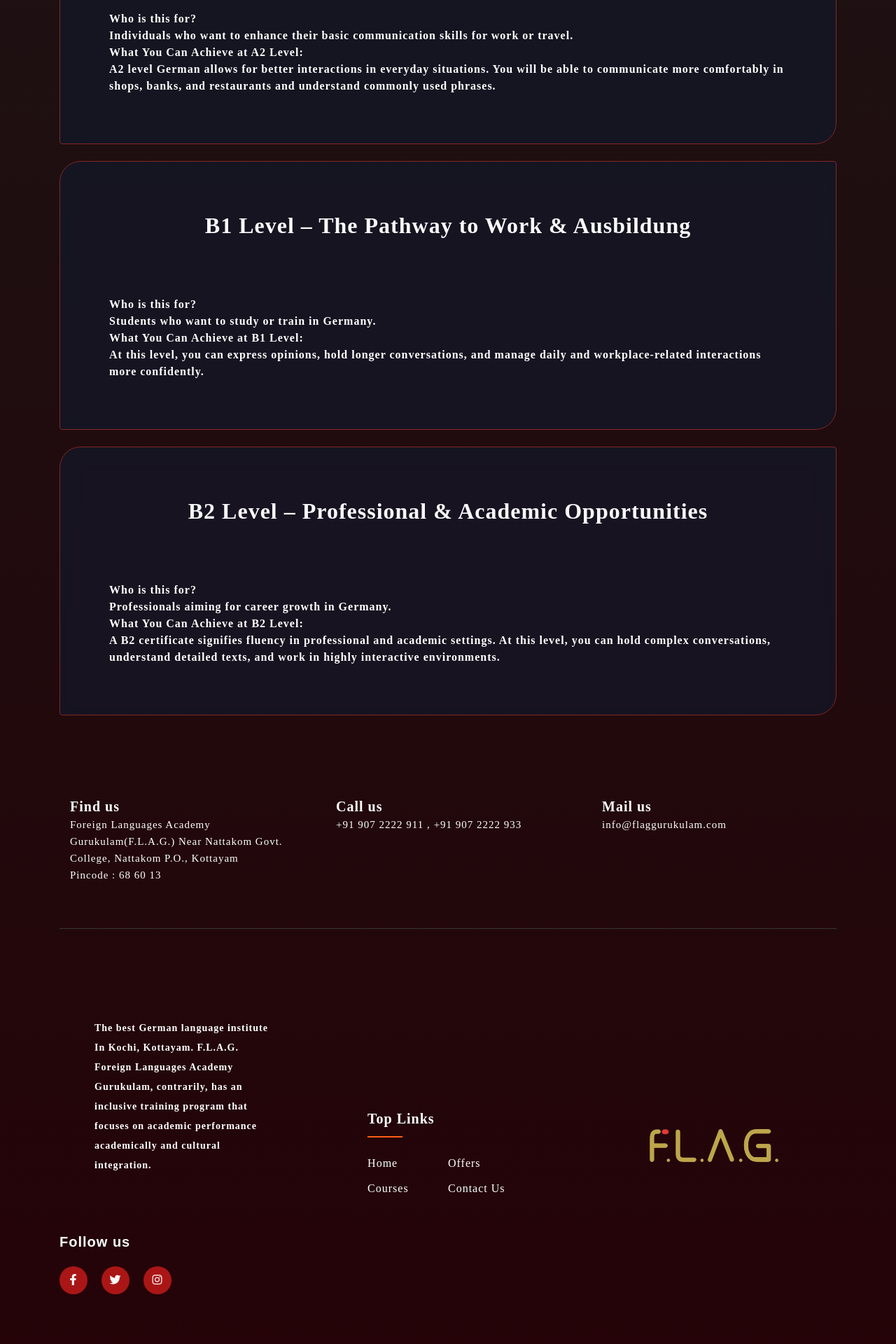
After one commit to lifeplannerdev/flag, a Django app: page /levels/ in a window 1280 px wide. The commit adds this page. Shown: the part 1160-3080 px from the top of the page at 70% size. Run offline with Django 5.2, Linux system fonts and the light colour scheme; some libraries are stand-ins or nearby versions; some web fonts are replaced.

Commit message:
30 jan commit

```diff
--- a/flagapp/urls.py
+++ b/flagapp/urls.py
@@ -7,6 +7,7 @@ urlpatterns = [
    path('demo/',views.demo,name='demo'),
    path('about/',views.about,name='about'),
    path('registeration/',views.registeration,name='registeration'),
+   path('levels/',views.levels,name='levels'),
 
 
 ]
--- a/flagapp/views.py
+++ b/flagapp/views.py
@@ -19,3 +19,6 @@ def about(request):
 
 def registeration(request):
     return render (request,"registration.html")
+
+def levels(request):
+    return render (request,"levels.html")
--- /dev/null
+++ b/templates/levels.html
@@ -0,0 +1,495 @@
+<!DOCTYPE html>
+<html lang="en">
+<head>
+  <meta charset="UTF-8">
+  <meta name="viewport" content="width=device-width, initial-scale=1.0">
+  <title>Learn German - Career & Ausbildung Opportunities</title>
+  <link rel="stylesheet" href="https://stackpath.bootstrapcdn.com/bootstrap/4.5.2/css/bootstrap.min.css">
+  <link rel="stylesheet" href="https://cdnjs.cloudflare.com/ajax/libs/font-awesome/6.0.0-beta3/css/all.min.css">
+  <style>
+    @font-face {
+      font-family: myfont;
+      src: url(/static/02_APompadourTextSample.ttf);
+    }
+
+    body {
+      background: linear-gradient(360deg, rgb(37, 2, 7) 0%, rgba(10, 3, 3, 0.93) 85%, rgb(141, 21, 21) 100%);
+      color: white;
+      font-family: myfont;
+      letter-spacing: 1px;
+    }
+
+    .navbar {
+      background: transparent;
+      padding: 0.5rem;
+      display: flex;
+      justify-content: space-between;
+      align-items: center;
+      position: fixed;
+      top: 0;
+      width: 100%;
+      z-index: 999;
+      transition: background 0.3s ease, backdrop-filter 0.3s ease;
+    }
+
+    .navbar .nav-link {
+      color: #ffffff;
+      font-weight: 500;
+      margin: 10px;
+    }
+
+    .navbar .nav-link:hover {
+      color: #ff4757;
+    }
+
+    .navbar-toggler {
+      border-color: rgba(255, 255, 255, 0.1);
+    }
+
+    .navbar-brand {
+      font-weight: 500;
+      color: #ffffff;
+    }
+
+    .icon-menu {
+      --gap: 5px;
+      --height-bar: 2.5px;
+      --pos-y-bar-one: 0;
+      --pos-y-bar-three: 0;
+      --scale-bar: 1;
+      --rotate-bar-one: 0;
+      --rotate-bar-three: 0;
+      width: 25px;
+      display: flex;
+      flex-direction: column;
+      gap: var(--gap);
+      cursor: pointer;
+      position: relative;
+      margin-top: 5px;
+      margin-right: 10px;
+      display: none;
+    }
+
+    @media (max-width: 767px) {
+      .icon-menu {
+        display: flex;
+      }
+    }
+
+    .bar {
+      position: relative;
+      height: 3.2px;
+      width: 100%;
+      border-radius: .5rem;
+      background-color: #d6d6d6;
+    }
+
+    .card {
+        backdrop-filter: blur(16px) saturate(180%);
+    -webkit-backdrop-filter: blur(16px) saturate(180%);
+    background-color: rgba(17, 25, 40, 0.75);
+      border: 1px solid rgb(131, 39, 39);
+      border-top-left-radius: 30px;
+      border-bottom-right-radius: 30px;
+      height: 100%;
+    }
+
+    .card-title {
+      color: #f8f9fa;
+    }
+
+    h1 {
+      margin-top: 6rem;
+      font-weight: bold;
+      font-size: 2.5rem;
+      text-align: center;
+    }
+
+    h2 {
+      margin-top: 2rem;
+      font-weight: bold;
+      font-size: 2rem;
+      text-align: center;
+      padding:20px;
+    }
+
+    p {
+      font-weight: bold;
+
+      padding: 50px;
+    }
+
+
+  </style>
+</head>
+<body>
+  <!-- Navbar -->
+  <nav class="navbar navbar-expand-lg navbar-dark">
+    <img src="/static/flagbrand.png" style="height:25px;width:120px;margin-top: 7px;">
+    <input hidden class="check-icon" id="check-icon" name="check-icon" type="checkbox">
+    <label class="icon-menu" for="check-icon" data-toggle="collapse" data-target="#navbarNav">
+      <div class="bar bar--1"></div>
+      <div class="bar bar--2"></div>
+      <div class="bar bar--3"></div>
+    </label>
+
+    <div class="collapse navbar-collapse" id="navbarNav">
+      <ul class="navbar-nav ml-auto">
+        <li class="nav-item ml-4"><a class="nav-link" href="">Home</a></li>
+        <li class="nav-item ml-4"><a class="nav-link" href="">Courses</a></li>
+        <li class="nav-item ml-4"><a class="nav-link" href="">Contact Us</a></li>
+        <li class="nav-item ml-4"><a class="nav-link" href="">Register</a></li>
+      </ul>
+    </div>
+  </nav>
+
+  <!-- Main Content -->
+  <h2 style="margin-top: 100px;">Learn German : Open Doors to Career & Ausbildung Opportunities</h2>
+  <p>
+    Germany is known for its strong economy, world-class education, and structured vocational training system (Ausbildung). Whether you are looking to study, work, or train in Germany, mastering the language can significantly enhance your opportunities.
+    Our German language courses are designed to help students, professionals, and job seekers gain the necessary language skills to succeed in various fields. From beginners at A1 level to advanced learners at B2 level, each stage of German proficiency opens up new career pathways and training possibilities.
+  </p>
+
+  <h2>German Language Levels & Their Career Scope</h2>
+  <br>
+  <br>
+
+
+  <!-- A1 Level -->
+  <div class="container">
+    <div class="card mb-4">
+      <div class="card-body">
+        <h2 class="card-title">A1 Level – The Foundation of Communication</h2>
+        <p class="card-text">
+          <strong>Who is this for?</strong><br>
+          Absolute beginners who want to start learning German for travel, work, or future studies.<br>
+          <strong>What You Can Achieve at A1 Level:</strong><br>
+          At this stage, you will be able to introduce yourself, ask and answer simple questions, and understand basic expressions used in everyday conversations. While A1 does not qualify you for highly skilled jobs, it is a starting point for various opportunities.
+        </p>
+      </div>
+    </div>
+
+    <!-- A2 Level -->
+    <div class="card mb-4">
+      <div class="card-body">
+        <h2 class="card-title">A2 Level – Stepping into Structured Conversations</h2>
+        <p class="card-text">
+          <strong>Who is this for?</strong><br>
+          Individuals who want to enhance their basic communication skills for work or travel.<br>
+          <strong>What You Can Achieve at A2 Level:</strong><br>
+          A2 level German allows for better interactions in everyday situations. You will be able to communicate more comfortably in shops, banks, and restaurants and understand commonly used phrases.
+        </p>
+      </div>
+    </div>
+
+    <!-- B1 Level -->
+    <div class="card mb-4">
+      <div class="card-body">
+        <h2 class="card-title">B1 Level – The Pathway to Work & Ausbildung</h2>
+        <p class="card-text">
+          <strong>Who is this for?</strong><br>
+          Students who want to study or train in Germany.<br>
+          <strong>What You Can Achieve at B1 Level:</strong><br>
+          At this level, you can express opinions, hold longer conversations, and manage daily and workplace-related interactions more confidently.
+        </p>
+      </div>
+    </div>
+
+    <!-- B2 Level -->
+    <div class="card mb-4">
+      <div class="card-body">
+        <h2 class="card-title">B2 Level – Professional & Academic Opportunities</h2>
+        <p class="card-text">
+          <strong>Who is this for?</strong><br>
+          Professionals aiming for career growth in Germany.<br>
+          <strong>What You Can Achieve at B2 Level:</strong><br>
+          A B2 certificate signifies fluency in professional and academic settings. At this level, you can hold complex conversations, understand detailed texts, and work in highly interactive environments.
+        </p>
+      </div>
+    </div>
+  </div>
+  <footer class="footer-section">
+    <div class="container">
+        <div class="footer-cta pt-5 pb-5">
+            <div class="row">
+                <div class="col-xl-4 col-md-4 mb-3">
+                    <div class="single-cta">
+
+                        <div class="cta-text" style="margin-top: 20px;">
+
+                            <h4>Find us</h4>
+                            <span>Foreign Languages Academy Gurukulam(F.L.A.G.)
+                              Near Nattakom Govt. College,
+                              Nattakom P.O.,
+                              Kottayam<br>Pincode : 68 60 13</span>
+                                                        </div>
+                    </div>
+                </div>
+
+                <div class="col-xl-4 col-md-4 mb-3">
+                    <div class="single-cta">
+
+                        <div class="cta-text" style="margin-top: 20px;">
+                            <h4>Call us</h4>
+                            <span>+91 907 2222 911 ,</span>
+                            <span>+91 907 2222 933</span>
+                        </div>
+                    </div>
+                </div>
+                <div class="col-xl-4 col-md-4 mb-30">
+                    <div class="single-cta">
+
+                        <div class="cta-text" style="margin-top: 20px;">
+                            <h4>Mail us</h4>
+                            <span>info@flaggurukulam.com</span>
+                        </div>
+                    </div>
+                </div>
+            </div>
+        </div>
+        <div class="footer-content pt-5 pb-5">
+            <div class="row">
+                <div class="col-xl-4 col-lg-4 mb-50">
+                    <div class="footer-widget">
+
+                        <div class="footer-text" style="margin-top: 30px;">
+                            <p>The best German language institute In Kochi, Kottayam. F.L.A.G. Foreign Languages Academy Gurukulam, contrarily, has an inclusive training program that focuses on academic performance academically and cultural integration.</p>
+                        </div>
+                        <div class="footer-social-icon mb-4" style="margin-top: 30px;">
+                            <span>Follow us</span>
+                            <a href="https://www.facebook.com/lifeplannerstudies"><i class="fab fa-facebook-f text-light" style="background: rgb(170, 22, 22);"></i></a>
+                            <a href="https://x.com/i/flow/login?redirect_after_login=%2Flifeplannerktm"><i class="fab fa-twitter text-light" style="background: rgb(170, 22, 22);"></i></a>
+                            <a href="https://www.instagram.com/lifeplannerstudies/?hl=en"><i class="fab fa-instagram text-light" style="background: rgb(170, 22, 22);"></i></a>
+                        </div>
+                    </div>
+                </div>
+                <div class="col-xl-4 col-lg-4 col-md-6 mb-30" style="display:flex;justify-content: center;align-items: center;margin-top: 30px;">
+                    <div class="footer-widget" >
+                        <div class="footer-widget-heading" style="margin-top: 30px;">
+                            <h4>Top Links</h4>
+                        </div>
+                        <ul>
+                            <li><a href="">Home</a></li>
+                            <li><a href="">Offers</a></li>
+                            <li><a href="">Courses</a></li>
+                            <li><a href="">Contact Us</a></li>
+
+                        </ul>
+                    </div>
+                </div>
+                <div class="col-xl-4 col-lg-4 col-md-6 mb-50" style="display:flex;justify-content: center;align-items: center;">
+                    <img src="/static/flagbrand.png" style="width:280px;margin-top: 30px;">
+                </div>
+            </div>
+        </div>
+        <div class="copyright-area">
+            <div class="container">
+                <div class="row"  style="display:flex;justify-content: center;align-items: center;">
+                    <div class="col-xl-6 col-lg-6 text-center ">
+                        <div class="copyright-text" >
+                            <p>Copyright &copy; 2025, All Right Reserved flaggurukulam.com</p>
+                        </div>
+                    </div>
+
+                </div>
+            </div>
+        </div>
+    </div>
+
+</footer>
+<style>
+    ul {
+    margin: 0px;
+    padding: 0px;
+
+}
+.footer-section {
+background: transparent;
+  position: relative;
+  margin-top: 50px;
+
+}
+.footer-cta {
+  border-bottom: 1px solid #373636;
+}
+.single-cta i {
+  color: white;
+  font-size: 30px;
+  float: left;
+  margin-top: 8px;
+}
+.cta-text {
+  padding-left: 15px;
+  display: inline-block;
+}
+.cta-text h4 {
+  color: #ffffff;
+  font-size: 20px;
+  font-weight: 600;
+  margin-bottom: 2px;
+}
+.cta-text span {
+  color: #ffffff;
+  font-size: 15px;
+}
+.footer-content {
+  position: relative;
+  z-index: 2;
+}
+.footer-pattern img {
+  position: absolute;
+  top: 0;
+  left: 0;
+  height: 330px;
+  background-size: cover;
+  background-position: 100% 100%;
+}
+.footer-logo {
+  margin-bottom: 30px;
+}
+.footer-logo img {
+    max-width: 200px;
+}
+.footer-text p {
+  margin-bottom: 14px;
+  font-size: 14px;
+      color: white;
+  line-height: 28px;
+}
+.footer-social-icon span {
+  color: #ffffff;
+  display: block;
+  font-size: 20px;
+  font-weight: 700;
+  font-family: 'Poppins', sans-serif;
+  margin-bottom: 20px;
+}
+.footer-social-icon a {
+  color: #fff;
+  font-size: 16px;
+  margin-right: 15px;
+}
+.footer-social-icon i {
+  height: 40px;
+  width: 40px;
+  text-align: center;
+  line-height: 38px;
+  border-radius: 50%;
+}
+.facebook-bg{
+  background: #3B5998;
+}
+.twitter-bg{
+  background: #55ACEE;
+}
+.google-bg{
+  background: #DD4B39;
+}
+.footer-widget-heading h4 {
+  color: #fff;
+  font-size: 20px;
+  font-weight: 600;
+  margin-bottom: 40px;
+  position: relative;
+}
+.footer-widget-heading h4::before {
+  content: "";
+  position: absolute;
+  left: 0;
+  bottom: -15px;
+  height: 2px;
+  width: 50px;
+  background: #ff5e14;
+}
+.footer-widget ul li {
+  display: inline-block;
+  float: left;
+  width: 50%;
+  margin-bottom: 12px;
+}
+.footer-widget ul li a:hover{
+  color: #ffffff;
+}
+.footer-widget ul li a {
+  color: #ffffff;
+  text-transform: capitalize;
+}
+.subscribe-form {
+  position: relative;
+  overflow: hidden;
+}
+.subscribe-form input {
+  width: 100%;
+  padding: 14px 28px;
+  background: #2E2E2E;
+  border: 1px solid #2E2E2E;
+  color: #fff;
+}
+.subscribe-form button {
+    position: absolute;
+    right: 0;
+    background: #ff5e14;
+    padding: 13px 20px;
+    border: 1px solid #ff5e14;
+    top: 0;
+}
+.subscribe-form button i {
+  color: #fff;
+  font-size: 22px;
+  transform: rotate(-6deg);
+}
+.copyright-area{
+
+  padding: 25px 0;
+  display:flex;
+}
+.copyright-text p {
+  margin: 0;
+  font-size: 14px;
+  color: #ffffff;
+}
+.copyright-text p a{
+  color: #ffffff;
+}
+.footer-menu li {
+  display: inline-block;
+  margin-left: 20px;
+}
+.footer-menu li:hover a{
+  color: #ffffff;
+}
+.footer-menu li a {
+  font-size: 14px;
+  color: #878787;
+}
+</style>
+   <!-- Scripts -->
+  <script src="https://code.jquery.com/jquery-3.5.1.slim.min.js"></script>
+  <script src="https://cdn.jsdelivr.net/npm/@popperjs/core@2.9.2/dist/umd/popper.min.js"></script>
+  <script src="https://stackpath.bootstrapcdn.com/bootstrap/4.5.2/js/bootstrap.min.js"></script>
+  <script>
+    // Navbar background color change on scroll or menu toggle
+    function updateNavbarBackground() {
+      const navbar = document.querySelector(".navbar");
+      const menuCheckbox = document.querySelector("#check-icon");
+
+      if (menuCheckbox.checked || window.scrollY > 50) {
+        navbar.style.background = "rgba(0, 0, 0, 0.363)";
+        navbar.style.backdropFilter = "blur(10px)";
+        navbar.style.webkitBackdropFilter = "blur(10px)";
+        navbar.style.transition = "background 0.3s ease, backdrop-filter 0.3s ease";
+      } else {
+        navbar.style.background = "transparent";
+        navbar.style.backdropFilter = "none";
+        navbar.style.webkitBackdropFilter = "none";
+      }
+    }
+
+    // Attach scroll event listener
+    window.addEventListener("scroll", updateNavbarBackground);
+
+    // Attach toggle menu listener
+    document.querySelector("#check-icon").addEventListener("change", updateNavbarBackground);
+  </script>
+</body>
+</html>
```
Also changed, not shown: templates/home.html (+6 -1 lines).
